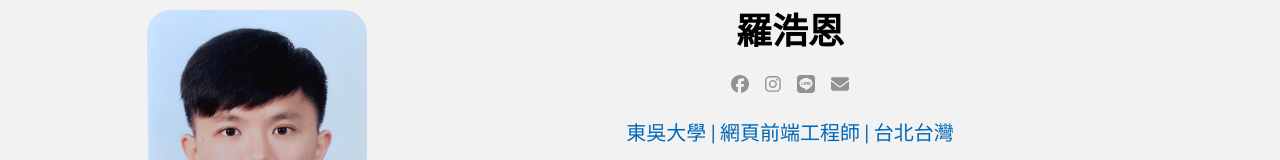
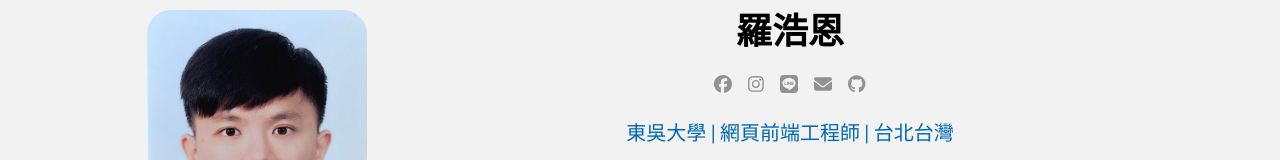
Before and after one commit to HowNLuo/Resume, a Vue app: page /home in a window 1280 px wide. Shown: the part 120-280 px from the top of the page. Built offline with nearby package versions, Linux system fonts and the light colour scheme.

Commit message:
自傳頁面新增github鏈結

```diff
--- a/src/views/home/Home.vue
+++ b/src/views/home/Home.vue
@@ -16,6 +16,9 @@
           </a>
           <a href="mailto:xji6cl4p@gmail.com" class="hover:text-primary-500">
             <font-awesome-icon :icon="['fas', 'envelope']" />
+          </a>
+          <a href="https://github.com/HowNLuo" class="hover:text-primary-500">
+            <font-awesome-icon :icon="['fab', 'github']" />
           </a>
         </div>
         <span class="text-primary-500 text-xl font-medium"> 東吳大學 | 網頁前端工程師 | 台北台灣 </span>
```
